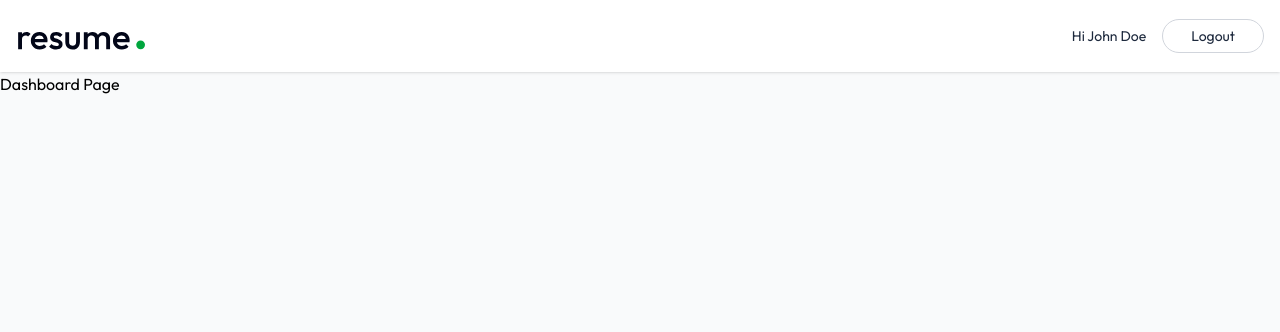
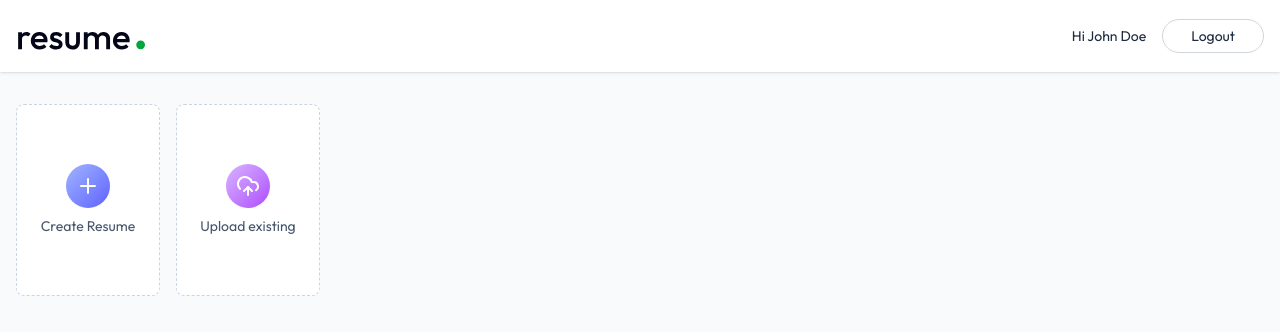
Before and after one commit to anishdass/resume-builder, a React (Vite) app in the folder client/: page /app in a window 1280 px wide. Shown: the top 332 px of the page. Built offline with nearby package versions, Linux system fonts and the light colour scheme.

Commit message:
Create and upload button created

```diff
--- a/client/src/pages/Dashboard.jsx
+++ b/client/src/pages/Dashboard.jsx
@@ -1,9 +1,28 @@
+import { PlusIcon, UploadCloudIcon } from "lucide-react";
 import React from "react";
 
 const Dashboard = () => {
   return (
     <div>
-      <h1>Dashboard Page</h1>
+      <div className=' max-w-7xl mx-auto px-4 py-8'>
+        <p className=' text-2xl font-medium mb-6 bg-gradient-to-r from-slate-600 to-slate-700 bg-clip-text text-transparent sm:hidden'>
+          Welcome, John Doe
+        </p>
+        <div className=' flex gap-4'>
+          <button className=' w-full bg-white sm:max-w-36 h-48 flex flex-col items-center justify-center rounded-lg gap-2 text-slate-600 border border-dashed border-slate-300 group hover:border-indigo-500 hover:shadow-lg transition-all duration-300 cursor-pointer'>
+            <PlusIcon className=' size-11 transition-all duration-300 p-2.5 bg-gradient-to-br from-indigo-300 to-indigo-500 text-white rounded-full' />
+            <p className=' text-sm group-hover:text-indigo-600 transition-all duration-300'>
+              Create Resume
+            </p>
+          </button>
+          <button className=' w-full bg-white sm:max-w-36 h-48 flex flex-col items-center justify-center rounded-lg gap-2 text-slate-600 border border-dashed border-slate-300 group hover:border-purple-500 hover:shadow-lg transition-all duration-300 cursor-pointer'>
+            <UploadCloudIcon className=' size-11 transition-all duration-300 p-2.5 bg-gradient-to-br from-purple-300 to-purple-500 text-white rounded-full' />
+            <p className=' text-sm group-hover:text-purple-600 transition-all duration-300'>
+              Upload existing
+            </p>
+          </button>
+        </div>
+      </div>
     </div>
   );
 };
```
